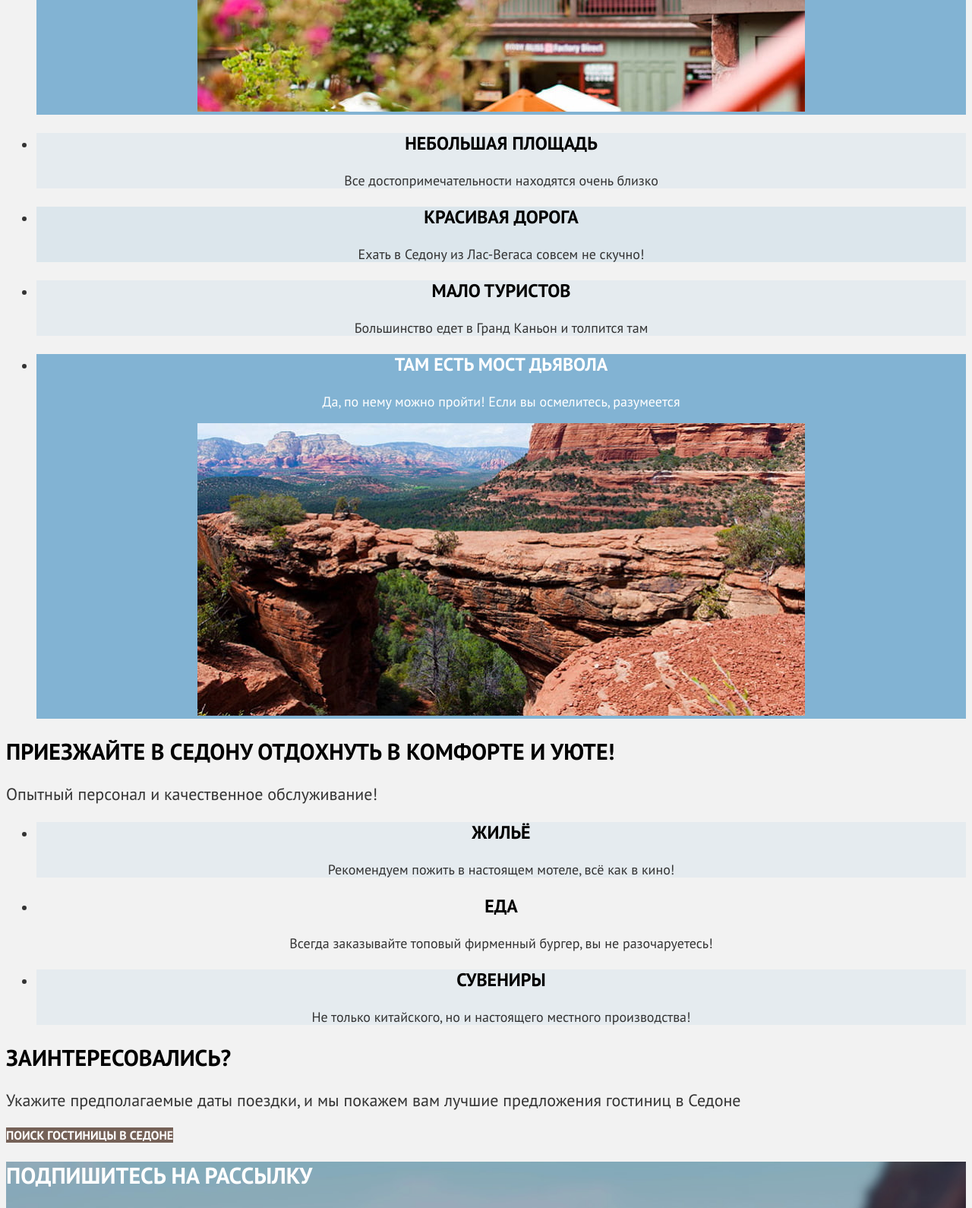
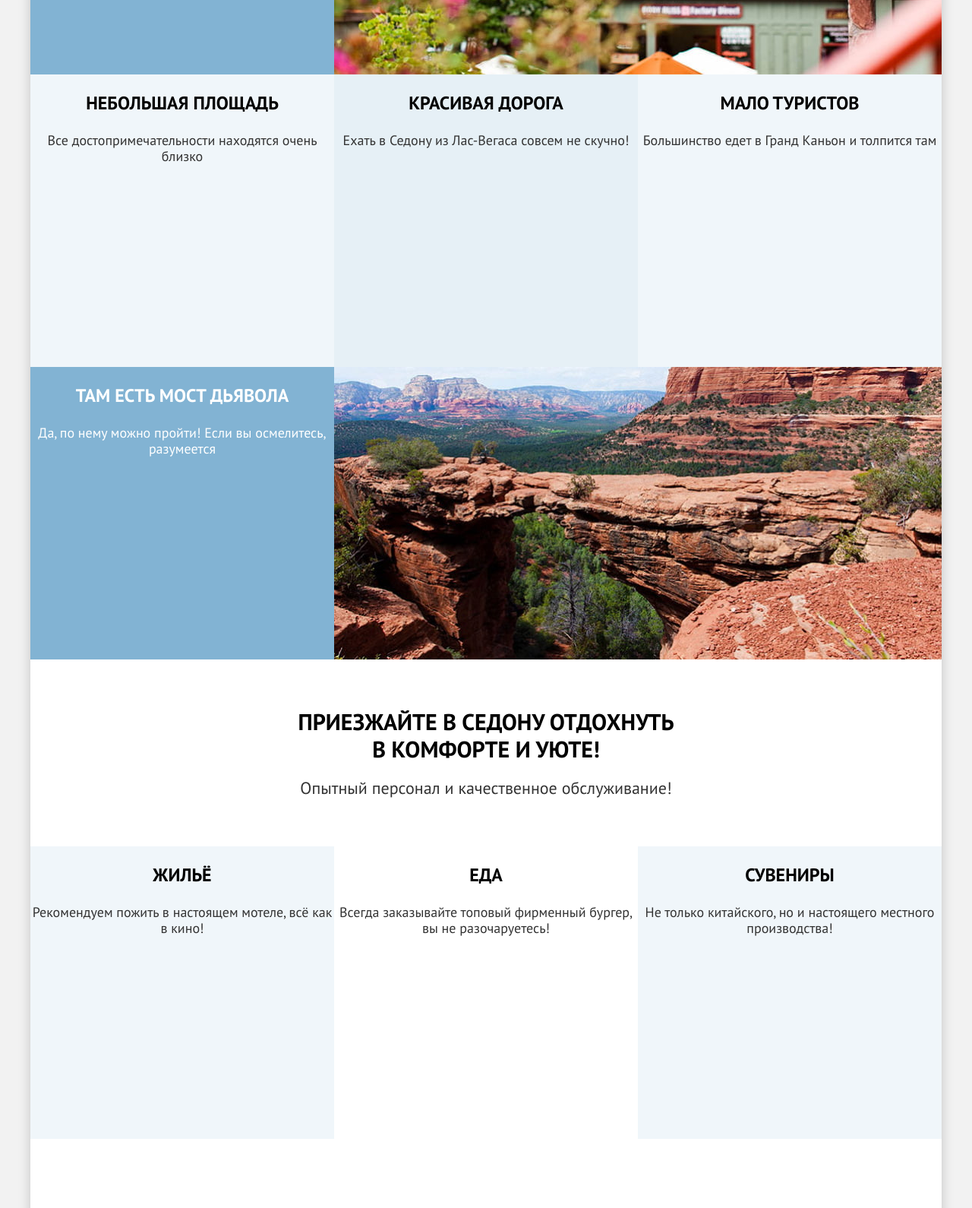
Before and after one commit to htmlacademy-htmlcss/2064763-sedona-39, a plain HTML site: page index.html in a window 1280 px wide. Shown: the part 1210-2800 px from the top of the page at 76% size. Drawn offline with Linux system fonts and the light colour scheme.

Commit message:
Добавляет сетку крупных блоков главной страницы

```diff
--- a/index.html
+++ b/index.html
@@ -8,6 +8,7 @@
   </head>
 
   <body>
+    <div class="page-wrapper">
       <header class="page-header" data-test="header">
         <nav class="navigation">
           <a class="navigation-logo" href="#" aria-current="page">
@@ -31,7 +32,7 @@
               </a>
             </li>
             <li class="navigation-item">
-            <a class="navigation-link" href="#" >
+              <a class="navigation-link" href="#">
                 <span class="visually-hidden">Количество гостиниц в избранном</span>
                 <span class="favorites-counter">12</span>
               </a>
@@ -40,19 +41,22 @@
           <a class="button navigation-button" href="catalog.html">Хочу сюда!</a>
         </nav>
       </header>
-    <main class="main-index" data-test="main">
+      <main class="main-index main-container" data-test="main">
         <h1 class="visually-hidden">Город Седона</h1>
         <section class="hero" data-test="hero">
-        <h2 class="visually-hidden">Добро пожаловать в Седону</h2>
-        <img src="images/welcome.svg" width="458" height="352" alt="Welcome to the gorgeous Sedona">
+          <h2 class="visually-hidden" hidden>Добро пожаловать в Седону</h2>
+          <img class="hero-image" src="images/welcome.svg" width="458" height="352"
+            alt="Welcome to the gorgeous Sedona">
         </section>
         <section class="advantages" data-test="advantages">
           <h2 class="advantages-heading">Седона — небольшой городок в Аризоне, заслуживающий большего!</h2>
           <p class="advantages-text">Рассмотрим причины, по которым Седона круче, чем Гранд-Каньон!</p>
           <ul class="advantages-list">
-          <li class="advantages-item">
+            <li class="advantages-item advantages-item-major">
+              <div class="advantages-item-column">
                 <h3 class="advantages-item-title">Настоящий городок</h3>
                 <p class="advantages-item-description">Седона — не аттракцион для туристов, там течёт своя жизнь</p>
+              </div>
               <img src="images/photo-1.jpg" width="800" height="385" alt="Постройка в Седоне">
             </li>
             <li class="advantages-item">
@@ -67,9 +71,11 @@
               <h3 class="advantages-item-title">Мало туристов</h3>
               <p class="advantages-item-description">Большинство едет в Гранд Каньон и толпится там</p>
             </li>
-          <li class="advantages-item">
+            <li class="advantages-item advantages-item-major">
+              <div class="advantages-item-column">
                 <h3 class="advantages-item-title">Там есть мост дьявола</h3>
                 <p class="advantages-item-description">Да, по нему можно пройти! Если вы осмелитесь, разумеется</p>
+              </div>
               <img src="images/photo-2.jpg" width="800" height="385" alt="Мост дьявола">
             </li>
           </ul>
@@ -94,7 +100,8 @@
         </section>
         <section class="search" data-test="search">
           <h2 class="search-heading">Заинтересовались?</h2>
-        <p class="search-text">Укажите предполагаемые даты поездки, и мы покажем вам лучшие предложения гостиниц в Седоне</p>
+          <p class="search-text">Укажите предполагаемые даты поездки, и мы покажем вам лучшие предложения гостиниц в
+            Седоне</p>
           <a class="button button-search" href="catalog.html">Поиск гостиницы в Седоне</a>
         </section>
         <section class="subscribe" data-test="subscribe">
@@ -102,7 +109,8 @@
           <p class="subscribe-text">Только полезная информация и никакого спама, честное бойскаутское!</p>
           <form action="https://echo.htmlacademy.ru/" method="post">
             <label class="visually-hidden" for="email-field">Укажите ваш e-mail</label>
-          <input class="subscribe-input" placeholder="Ваш e-mail" type="email" name="email-field" id="email-field" required>
+            <input class="subscribe-input" placeholder="Ваш e-mail" type="email" name="email-field" id="email-field"
+              required>
             <button class="button button-subscribe" type="submit">Подписаться</button>
           </form>
         </section>
@@ -130,6 +138,7 @@
           <span class="visually-hidden">.html academy</span>
         </a>
       </footer>
+    </div>
   </body>
 
 </html>
--- a/styles/styles.css
+++ b/styles/styles.css
@@ -14,7 +14,21 @@
   font-display: swap;
 }
 
+*,
+*::before,
+*::after {
+  box-sizing: border-box;
+}
+
+html {
+  height: 100%;
+}
+
 body {
+  margin: 0;
+  display: flex;
+  flex-direction: column;
+  min-height: 100%;
   font-family: "PT Sans", sans-serif;
   font-size: 18px;
   line-height: 21px;
@@ -24,12 +38,42 @@ body {
   background-color: #f2f2f2;
 }
 
+.page-wrapper {
+  display: flex;
+  flex-direction: column;
+  flex-grow: 1;
+  width: 1200px;
+  height: 100%;
+  margin: 0 auto;
+  background-color: #ffffff;
+  box-shadow: 0 0 15px 0 #00000033;
+}
+
+.main-container {
+  flex-grow: 1;
+}
+
 .page-header {
   color: #000000;
   background-color: #ffffff;
+  margin: 0 70px;
+}
+
+.navigation {
+  margin: 0 auto;
+  display: flex;
+  flex-wrap: wrap;
+  justify-content: space-between;
+  align-items: flex-start;
+}
+
+.navigation-list {
+  width: 455px;
 }
 
 .navigation-link {
+  padding: 0;
+  margin: 0;
   font-size: 20px;
   line-height: 24px;
   font-weight: 700;
@@ -58,6 +102,7 @@ body {
 }
 
 .hero {
+  padding: 51px 371px 82px;
   color: #333333;
   background-color: #3d928e;
   background-image: url("../images/hero-background.jpg");
@@ -66,20 +111,55 @@ body {
   background-repeat: no-repeat;
 }
 
+.hero-image {
+  display: block;
+  margin: 0 auto;
+}
+
 .advantages-heading {
   font-size: 30px;
   line-height: 36px;
+  margin: 69px 290px 25px;
   color: #000000;
   text-transform: uppercase;
+  text-align: center;
 }
 
 .advantages-text {
   font-size: 22px;
   line-height: 26px;
+  text-align: center;
+  margin: 25px 274px 69px;
 }
 
 .advantages-list {
+  display: flex;
+  flex-wrap: wrap;
+  justify-content: space-between;
+  margin: 0;
+  padding: 0;
   text-align: center;
+  list-style-type: none;
+}
+
+.advantages-item {
+  width: 400px;
+  min-height: 385px;
+}
+
+.advantages-item-major {
+  width: 100%;
+  display: flex;
+  flex-wrap: wrap;
+  flex-direction: row;
+}
+
+.advantages-item-column {
+  width: 400px;
+}
+
+.advantages-item-major img {
+  display: block;
 }
 
 .advantages-item-title {
@@ -126,23 +206,35 @@ body {
 }
 
 .services-heading {
+  margin: 64px 347px 20px;
   font-size: 30px;
   line-height: 36px;
   color: #000000;
   text-transform: uppercase;
+  text-align: center;
 }
 
 .services-text {
+  margin: 20px 355px 64px;
   font-size: 22px;
   line-height: 26px;
+  text-align: center;
 }
 
 .services-list {
+  margin: 0;
+  padding: 0;
   text-align: center;
+  display: flex;
+  flex-wrap: wrap;
+  justify-content: space-between;
+  list-style-type: none;
 }
 
 .services-item {
   background-color: #83b3d31f;
+  width: 400px;
+  height: 385px;
 }
 
 .services-item:nth-child(2n) {
@@ -156,19 +248,32 @@ body {
   text-transform: uppercase;
 }
 
+.search {
+  padding: 96px 304px;
+}
+
 .search-heading {
   font-size: 30px;
   line-height: 36px;
   color: #000000;
   text-transform: uppercase;
+  text-align: center;
 }
 
 .search-text {
   font-size: 22px;
   line-height: 26px;
+  text-align: center;
+}
+
+.button-search {
+  width: 376px;
+  display: block;
+  margin: 0 auto;
 }
 
 .subscribe {
+  padding: 96px 258px 104px;
   background-color: #3d928e;
   background-image: url("../images/subscribe-background.jpg");
   background-size: cover;
@@ -181,12 +286,14 @@ body {
   line-height: 36px;
   color: #ffffff;
   text-transform: uppercase;
+  text-align: center;
 }
 
 .subscribe-text {
   font-size: 22px;
   line-height: 26px;
   color: #ffffff;
+  text-align: center;
 }
 
 .subscribe-input {
@@ -206,8 +313,17 @@ body {
 }
 
 .page-footer {
+  margin: 0 70px;
   color: #000000;
   background-color: #ffffff;
+  display: flex;
+  flex-wrap: wrap;
+  justify-content: space-between;
+}
+
+.social-list {
+  margin: 0;
+  padding: 0;
 }
 
 .social-link {
```
Also changed, not shown: catalog.html (+5 -2 lines). Lines whose indentation alone changed are shown as unchanged.
